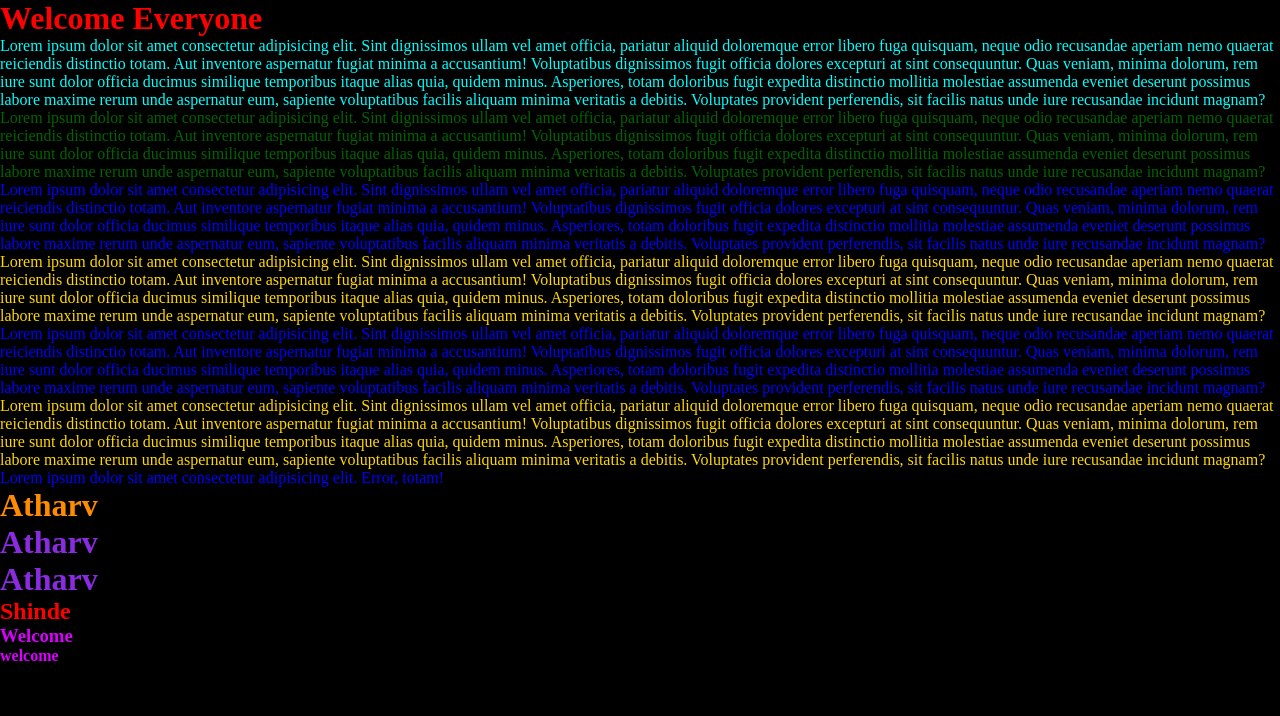
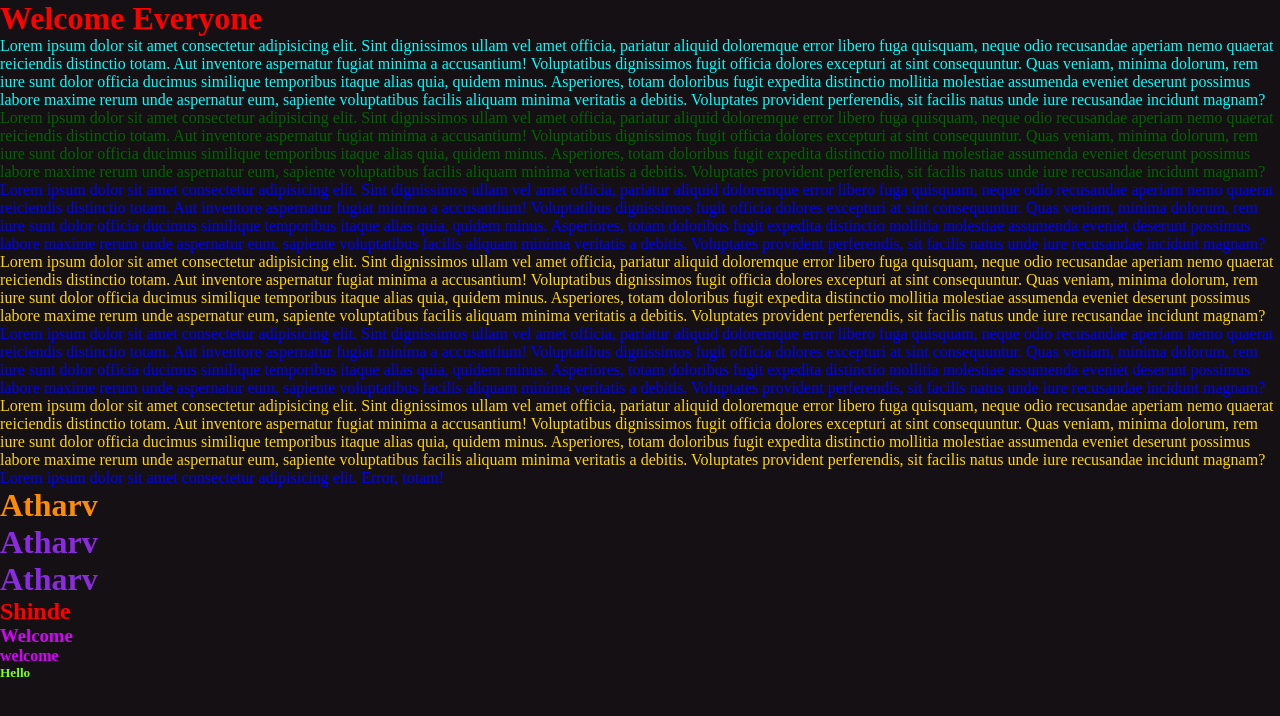
Before and after one commit to AtharvShinde2004/Web-Dev-Course, a plain HTML site: page Lecture 13/index.html in a window 1280 px wide. Drawn offline with Linux system fonts and the light colour scheme.

Commit message:
Lecture 13

```diff
--- a/Lecture 13/index.html
+++ b/Lecture 13/index.html
@@ -7,7 +7,7 @@
     <!-- External CSS -->
     <link rel="stylesheet" href="styles.css">
 
-   <!-- Internal CSS -->
+    <!-- Internal CSS -->
    <style>
         p{
             color: aqua;
@@ -46,6 +46,8 @@
 
     <h3>Welcome</h3>
     <h4>welcome</h4>
+
+    <h5 id="color">Hello</h5>
    </div>
 </body>
 </html>
--- a/Lecture 13/styles.css
+++ b/Lecture 13/styles.css
@@ -4,13 +4,16 @@
     padding: 0%;
 }
 
+/* Element Selector */
 body{
-    background: #000;
+    background: rgb(21, 16, 20);
 }
-/* Element Selector */
+
+
 h1{
     color: #ff0000;
 }
+
 h2{
     color: #ff0000;
 }
@@ -19,6 +22,7 @@ h2{
 .color{
     color: blue;
 }
+
 /* ID Selector */
 #color2{
     color: gold;
@@ -29,10 +33,13 @@ h1.color{
     color: blueviolet;
 }
 
+h5#color{
+    color: chartreuse;
+}
 h1.color3{
     color: darkorange;
 }
 
-h3,h4{
+h3,h4,h5{
     color: #d900ff;
 }
```
